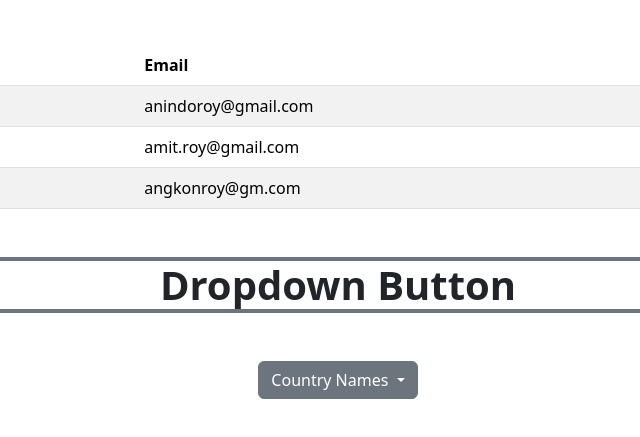
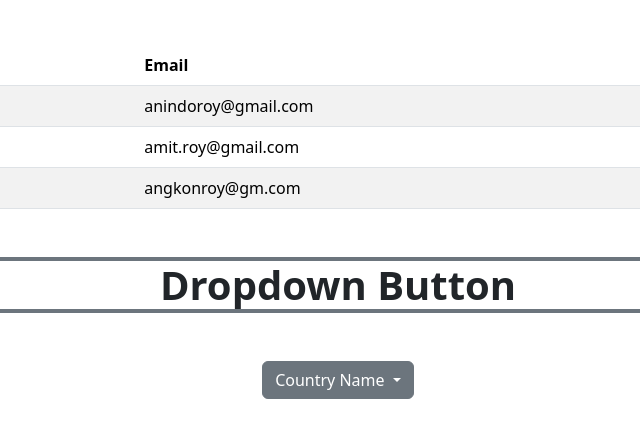
Before and after one commit to Anindokumarroy/Assinment, a plain HTML site: page index.html in a window 1280 px wide. Shown: the part 5158-5595 px from the top of the page, 302-942 px from the left. Drawn offline with Linux system fonts and the light colour scheme.

Commit message:
Update index.html

```diff
--- a/index.html
+++ b/index.html
@@ -545,7 +545,7 @@
             <h2 class="h1 container text-center fw-bold border border-4 border-secondary my-5">Dropdown Button</h2>
             <div class="dropdown d-flex justify-content-center">
                 <button class="btn btn-secondary dropdown-toggle" type="button" data-bs-toggle="dropdown" aria-expanded="false">
-                  Country Names
+                  Country Name
                 </button>
                 <ul class="dropdown-menu text ">
                   <li><a class="dropdown-item" href="#">India</a></li>
```
